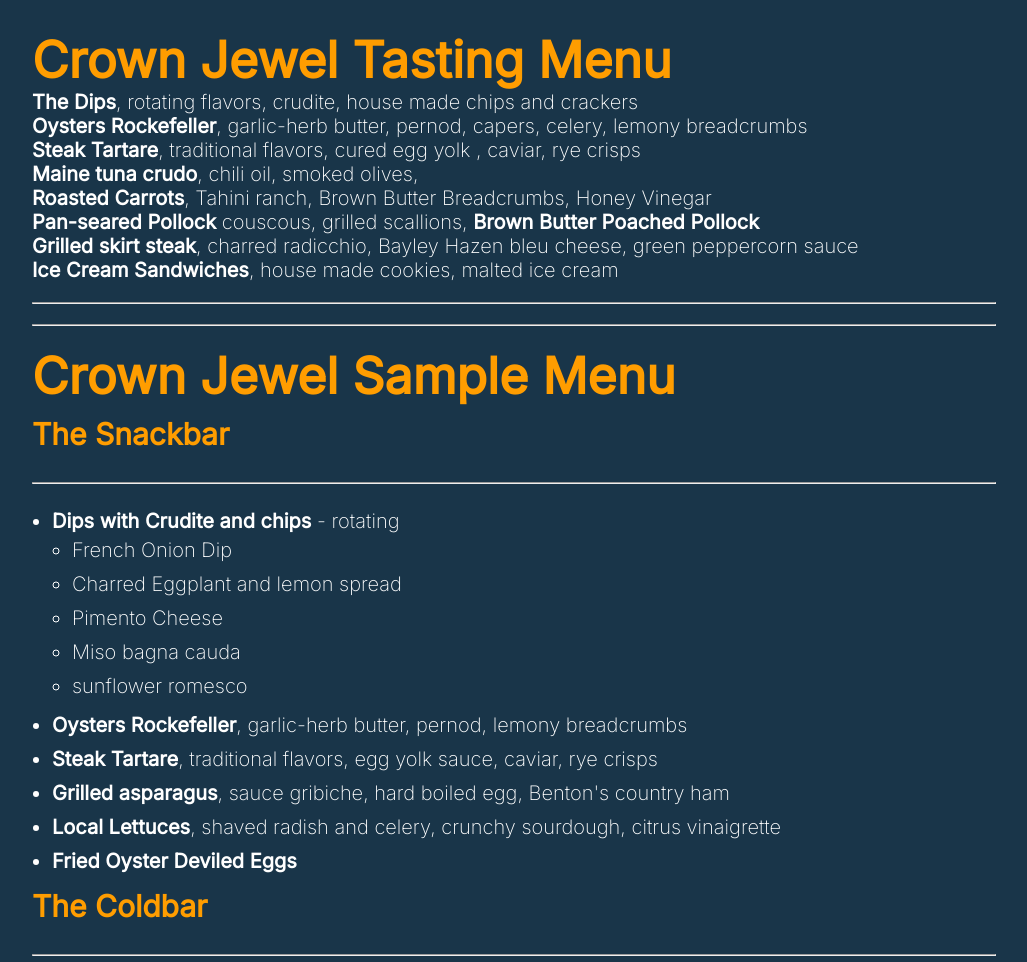
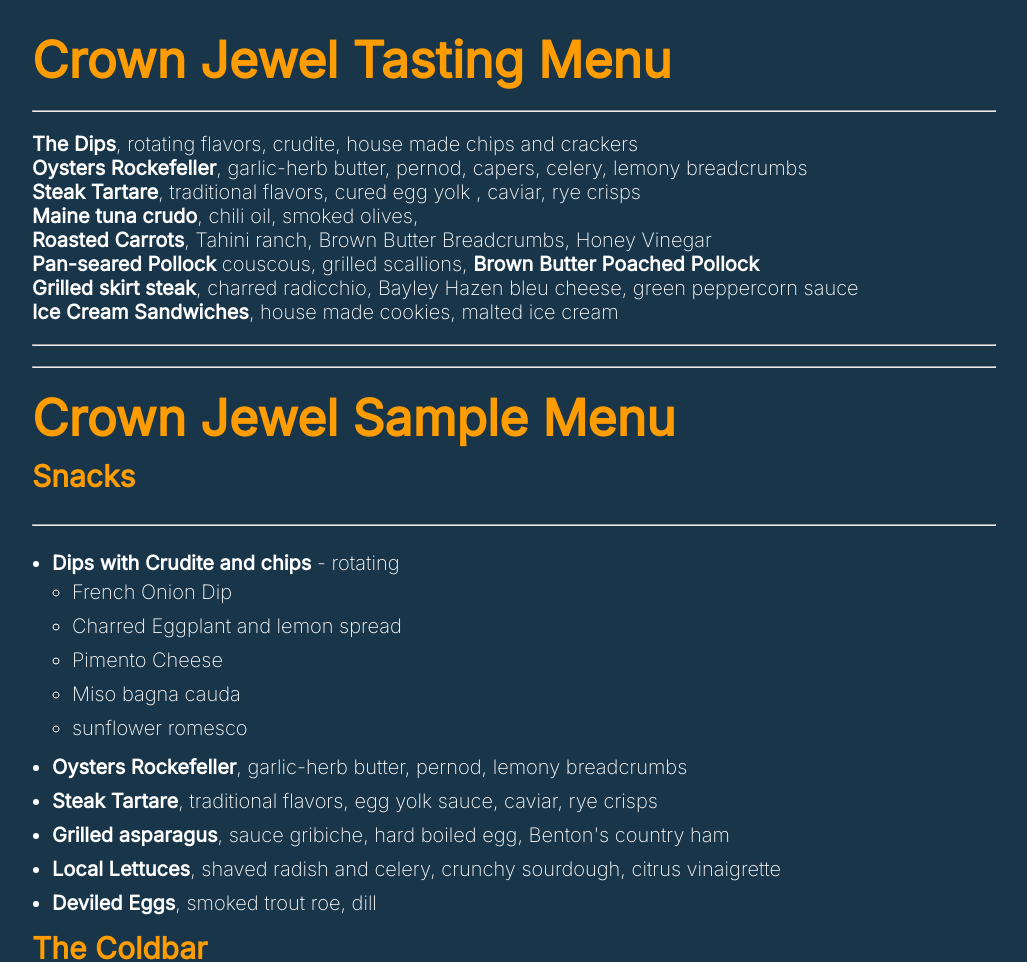
Before and after one commit to thejefwright/black-heart-food-group, a Gatsby site: page /crownJewel in a window 1280 px wide. Shown: the top 962 px of the page, without its empty margins (126-1153 px from the left). Built offline with nearby package versions, Linux system fonts and the light colour scheme; Gatsby itself is replaced by a stand-in of ours.

Commit message:
adding menu items

```diff
--- a/src/pages/crownJewel.mdx
+++ b/src/pages/crownJewel.mdx
@@ -1,4 +1,6 @@
 # Crown Jewel Tasting Menu
+
+---
 
 **The Dips**, rotating flavors, crudite, house made chips and crackers
 
@@ -25,7 +27,7 @@
 
 # Crown Jewel Sample Menu
 
-## The Snackbar
+## Snacks
 
 ---
 
@@ -39,7 +41,7 @@
 - **Steak Tartare**, traditional flavors, egg yolk sauce, caviar, rye crisps
 - **Grilled asparagus**, sauce gribiche, hard boiled egg, Benton's country ham
 - **Local Lettuces**, shaved radish and celery, crunchy sourdough, citrus vinaigrette
-- **Fried Oyster Deviled Eggs**
+- **Deviled Eggs**, smoked trout roe, dill
 
 ## The Coldbar
 
```
